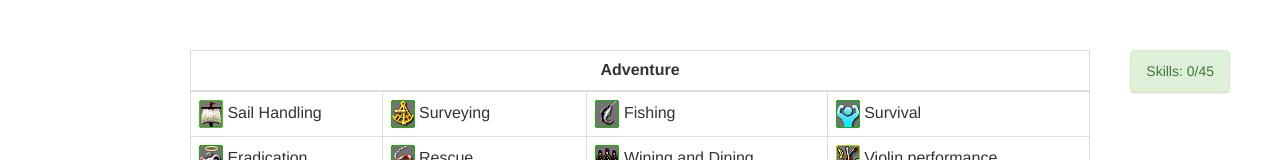
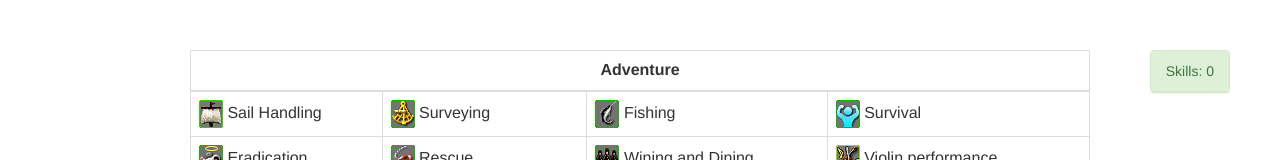
Before and after one commit to Allian42/UWOSkillBuilder, a plain HTML site: page index.html in a window 1280 px wide. Shown: the top 160 px of the page. Drawn offline with Linux system fonts and the light colour scheme.

Commit message:
Update index.html

```diff
--- a/index.html
+++ b/index.html
@@ -7,18 +7,9 @@
 </head>
 <body>
 	<div class="body-container">
-		<!--<div id="nav" class=sidepanel>
-			<span class="navBtn" onclick="toggleNav()">&#9776;</span>
-		</div>-->
-
-
-
-
-
-
 		<div id="skillCont" class="panel panel-success numSkills">
 			<div id="skills" class="panel-heading">
-				Skills: 0/45
+				Skills: 0
 			</div>
 		</div>
 		<table class="table table-bordered">
```
